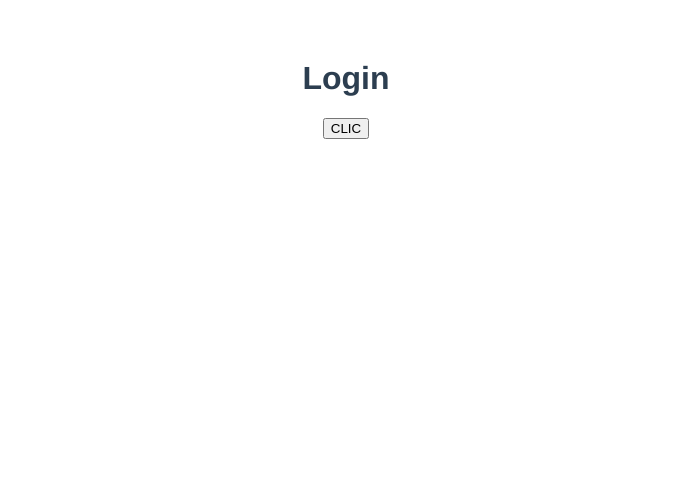
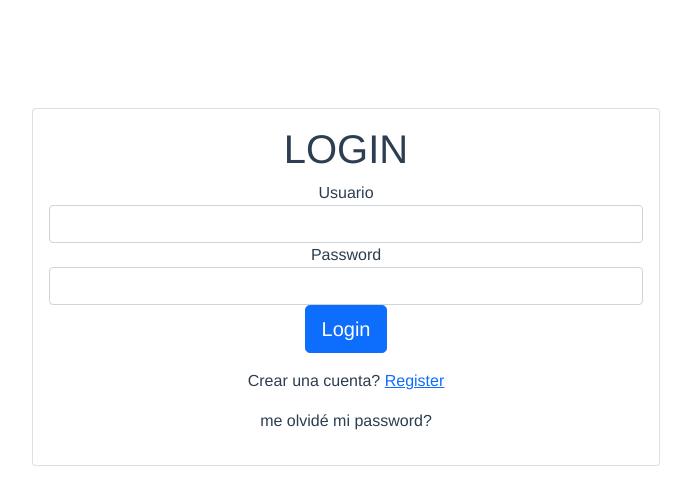
Before and after one commit to jr-ushio/simple-crud-vue3, a Vue app: page /login in a window 1280 px wide. Shown: the top 504 px of the page, without its empty margins (294-985 px from the left). Built offline with nearby package versions, Linux system fonts and the light colour scheme.

Commit message:
avance de login, register, home y guard

```diff
--- a/package.json
+++ b/package.json
@@ -6,7 +6,10 @@
     "build": "vite build"
   },
   "dependencies": {
+    "@popperjs/core": "^2.9.2",
     "axios": "^0.21.1",
+    "bootstrap": "^5.0.0-beta3",
+    "rxjs": "^7.1.0",
     "vue": "^3.1.1",
     "vue-router": "^4.0.8"
   },
--- a/src/@helpers/router.js
+++ b/src/@helpers/router.js
@@ -1,13 +1,39 @@
 import { createRouter, createWebHistory } from 'vue-router'
 import Login from '../components/Login.vue'
+import Home from "../components/Home.vue";
+import Regiter from "../components/Regiter.vue";
+import Edit from "../components/Edit.vue";
+import {authService} from "../@services/auth";
 
 const routes = [
   {
     path: '/login',
     name: 'login',
     component: Login
+  },
+  {
+    path: '/register',
+    name: 'register',
+    component: Regiter
+  },
+  {
+    path: '/',
+    name: 'home',
+    component: Home
+  },
+  {
+    path: '/edit',
+    name: 'edit',
+    component: Edit
   }
 ]
 
 const router = createRouter({ history: createWebHistory(), routes })
+router.beforeEach((to, from, next) => {
+  const currentUser = authService.currentUserValue;
+  if (to.name !== 'login' && !currentUser) {
+    return next({ path: '/login' });
+  }
+  next();
+})
 export default router
--- /dev/null
+++ b/src/@services/auth.js
@@ -0,0 +1,34 @@
+import axios from 'axios'
+import { BehaviorSubject } from 'rxjs';
+
+const url = 'http://llega-ya.com/apitest/'
+const user = 'usuario'
+const currentUserSubject = new BehaviorSubject(JSON.parse(localStorage.getItem(user)));
+
+function login(usuario, password) {
+  return axios.post(url + 'login', {usuario, password})
+    .then(resp => {
+      if (resp.data.codigo === 200) {
+        localStorage.setItem(user, JSON.stringify(resp.data.data))
+        currentUserSubject.next(user);
+      }
+      return resp
+    })
+}
+
+function register(nombres, apellidos, usuario, password) {
+  return axios.post(url + 'usuarios', {nombres, apellidos, usuario, password})
+    .then(resp => {
+      if (resp.data.codigo === 200) {
+        localStorage.setItem(user, JSON.stringify(resp.data.data))
+        currentUserSubject.next(user);
+      }
+      return resp
+    })
+}
+
+export const authService = {
+  login,
+  register,
+  get currentUserValue () { return currentUserSubject.value }
+}
--- a/src/@services/auth/index.js
+++ /dev/null
@@ -1,18 +0,0 @@
-import axios from 'axios'
-
-const url = 'http://llega-ya.com/apitest/'
-const user = 'usuario'
-
-function login(usuario, password) {
-  return axios.post(url + 'login', {usuario, password})
-    .then(resp => {
-      if (resp.data.codigo === 200) {
-        localStorage.setItem(user, JSON.parse(resp.data.data))
-      }
-      return resp
-    })
-}
-
-export const authService = {
-  login
-}
--- /dev/null
+++ b/src/@services/usuario.js
@@ -0,0 +1,16 @@
+import axios from 'axios'
+
+const url = 'http://llega-ya.com/apitest/'
+
+function listar(page = 1, limit = 20) {
+  return axios.get(url + 'usuarios' + `?page=${page}&limit=${limit}`)
+}
+
+function update(id, nombres, apellidos, usuario, password) {
+  return axios.put(url + 'usuarios' + `/${id}`, {nombres, apellidos, usuario, password})
+}
+
+export const usuarioService = {
+  listar,
+  update
+}
--- /dev/null
+++ b/src/components/Edit.vue
@@ -0,0 +1,63 @@
+<template>
+  <div class="row">
+    <div class="col-md-6 mx-auto mt-5">
+      <div class="card">
+        <div class="card-body">
+          <h1 class="text-center">ACTUALIZAR</h1>
+          <h5 v-if="mensaje.length > 0" class="text-center text-danger">{{mensaje}}</h5>
+          <div>
+            <div class="form-group">
+              <label>Nombre</label>
+              <input type="text" class="form-control" v-model="nombres">
+            </div>
+            <div class="form-group">
+              <label>Apellidos</label>
+              <input type="text" class="form-control" v-model="apellidos"/>
+            </div>
+            <div class="form-group">
+              <label>Usuario</label>
+              <input type="text" class="form-control" v-model="usuario"/>
+            </div>
+            <div class="form-group">
+              <label>Password</label>
+              <input
+                  type="password"
+                  class="form-control" v-model="password"/>
+            </div>
+            <button type="submit" class="btn btn-primary btn-lg btn-block" @click="update">
+              Actualizar
+            </button>
+          </div>
+        </div>
+      </div>
+    </div>
+  </div>
+</template>
+
+<script>
+import router from "../@helpers/router";
+import {usuarioService} from "../@services/usuario";
+
+export default {
+  props: {},
+  data() {
+    return {
+      mensaje: '',
+      nombres: '',
+      apellidos: '',
+      usuario: '',
+      password: ''
+    }
+  },
+  methods: {
+    update() {
+      usuarioService.update(this.nombres, this.apellidos, this.usuario,this.password)
+          .then(resp => {
+            if (resp.data.codigo === 200) {
+              router.push('/')
+            }
+          })
+    }
+  }
+}
+</script>
--- /dev/null
+++ b/src/components/Home.vue
@@ -0,0 +1,80 @@
+<template>
+  <div class="card">
+    <h3 class="card-header text-center font-weight-bold text-uppercase py-4">USUARIOS</h3>
+    <div class="card-body">
+      <div id="table" class="table-editable">
+        <span class="table-add float-right mb-3 mr-2">
+          <a class="btn btn-primary" href="/register">REGISTRAR</a>
+        </span>
+        <table class="table table-bordered table-responsive-md table-striped text-center">
+          <thead>
+          <tr>
+            <th class="text-center">Nombre</th>
+            <th class="text-center">Apellidos</th>
+            <th class="text-center">Usuario</th>
+            <th class="text-center">Acciones</th>
+          </tr>
+          </thead>
+          <tbody>
+          <tr v-for="(usuario, index) in usuarios" :key="usuario.id">
+            <td>
+              <span>{{ usuario.nombres }}</span>
+            </td>
+            <td>
+              <span>{{ usuario.apellidos }}</span>
+            </td>
+            <td>
+              <span>{{ usuario.usuario }}</span>
+            </td>
+            <td>
+              <button class="btn btn-success m-1" type="button" @click="editar">Editar</button>
+              <button class="btn btn-danger m-1" type="button" @click="eliminar">Eliminar</button>
+            </td>
+          </tr>
+          </tbody>
+        </table>
+        <!--        <Pagination-->
+        <!--            totalResults={50} // falta modificar para muchos resultados-->
+        <!--        currentPage={currentPage}-->
+        <!--        pageSize={pageSize}-->
+        <!--        paginate={paginate}-->
+        <!--        />-->
+        <div>
+        </div>
+      </div>
+    </div>
+  </div>
+</template>
+
+<script>
+
+import {usuarioService} from "../@services/usuario";
+
+export default {
+  props: {},
+  data() {
+    return {
+      usuarios: [],
+    }
+  },
+  created() {
+    this.listar();
+  },
+  methods: {
+    listar() {
+      usuarioService.listar()
+          .then(resp => {
+            if (resp.data.codigo === 200) {
+              this.usuarios = resp.data.data.data
+            }
+          })
+    },
+    editar() {
+
+    },
+    eliminar() {
+
+    }
+  }
+}
+</script>
--- a/src/components/Login.vue
+++ b/src/components/Login.vue
@@ -1,25 +1,72 @@
 <template>
-  <h1>Login</h1>
-  <button v-on:click="login">CLIC</button>
+  <div class="row">
+    <div class="col-md-6 mx-auto mt-5">
+      <div class="card">
+        <div class="card-body">
+          <h1 class="text-center">LOGIN</h1>
+          <h5 v-if="mensaje.length > 0" class="text-center text-danger">{{mensaje}}</h5>
+          <div>
+            <div class="form-group">
+              <label for="usuario">Usuario</label>
+              <input
+                  type="text"
+                  id="usuario"
+                  class="form-control"
+                  v-model="usuario"
+              />
+            </div>
+            <div class="form-group">
+              <label for="password">Password</label>
+              <input
+                  id="password"
+                  type="password"
+                  class="form-control"
+                  v-model="password"
+              />
+            </div>
+            <button class="btn btn-primary btn-lg btn-block" @click="login">
+              Login
+            </button>
+          </div>
+          <div class="form-group mt-3">
+            <p>
+              Crear una cuenta? <a href="/register"> Register </a>
+            </p>
+          </div>
+          <div class="form-group mt-3">
+            <p>
+              <a>me olvidé mi password?</a>
+            </p>
+          </div>
+        </div>
+      </div>
+    </div>
+  </div>
 </template>
 
 <script>
 import { authService } from "../@services/auth";
+import router from "../@helpers/router";
 
 export default {
+  name: 'login',
   props: {
     msg: String
   },
   data() {
     return {
-      count: 0
+      mensaje: '',
+      usuario: '',
+      password: ''
     }
   },
   methods: {
     login() {
-      authService.login('asdsa','asdsa')
+      authService.login(this.usuario,this.password)
           .then(resp => {
-            console.log('resp ', resp);
+            if (resp.data.codigo === 200) {
+              router.push('/')
+            }
           })
     }
   }
--- /dev/null
+++ b/src/components/Regiter.vue
@@ -0,0 +1,66 @@
+<template>
+  <div class="row">
+    <div class="col-md-6 mx-auto mt-5">
+      <div class="card">
+        <div class="card-body">
+          <h1 class="text-center">REGISTER</h1>
+          <h5 v-if="mensaje.length > 0" class="text-center text-danger">{{mensaje}}</h5>
+          <div>
+            <div class="form-group">
+              <label>Nombre</label>
+              <input type="text" class="form-control" v-model="nombres">
+            </div>
+            <div class="form-group">
+              <label>Apellidos</label>
+              <input type="text" class="form-control" v-model="apellidos"/>
+            </div>
+            <div class="form-group">
+              <label>Usuario</label>
+              <input type="text" class="form-control" v-model="usuario"/>
+            </div>
+            <div class="form-group">
+              <label>Password</label>
+              <input
+                  type="password"
+                  class="form-control" v-model="password"/>
+            </div>
+            <button type="submit" class="btn btn-primary btn-lg btn-block" @click="regiter">
+              Register
+            </button>
+          </div>
+          <div class="form-group mt-3">
+            <p>No tienes una cuenta?<a href="/login"> Login </a></p>
+          </div>
+        </div>
+      </div>
+    </div>
+  </div>
+</template>
+
+<script>
+import {authService} from "../@services/auth";
+import router from "../@helpers/router";
+
+export default {
+  props: {},
+  data() {
+    return {
+      mensaje: '',
+      nombres: '',
+      apellidos: '',
+      usuario: '',
+      password: ''
+    }
+  },
+  methods: {
+    regiter() {
+      authService.register(this.nombres, this.apellidos, this.usuario,this.password)
+          .then(resp => {
+            if (resp.data.codigo === 200) {
+              router.push('/')
+            }
+          })
+    }
+  }
+}
+</script>
--- a/src/main.js
+++ b/src/main.js
@@ -1,7 +1,10 @@
+import "bootstrap/dist/css/bootstrap.min.css";
+import "bootstrap";
 import {createApp} from 'vue'
 import App from './App.vue'
 import './index.css'
 import router from "./@helpers/router";
 
 createApp(App)
-  .use(router).mount('#app')
+  .use(router)
+  .mount('#app')
```
Also changed, not shown: 1 other file (tests, documents, lock files or other folders).
